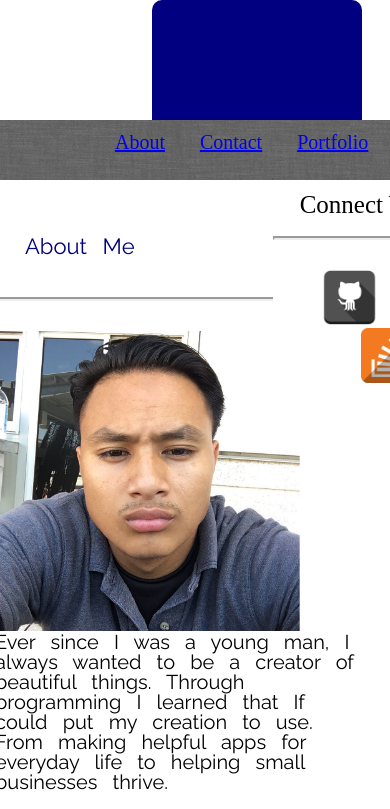
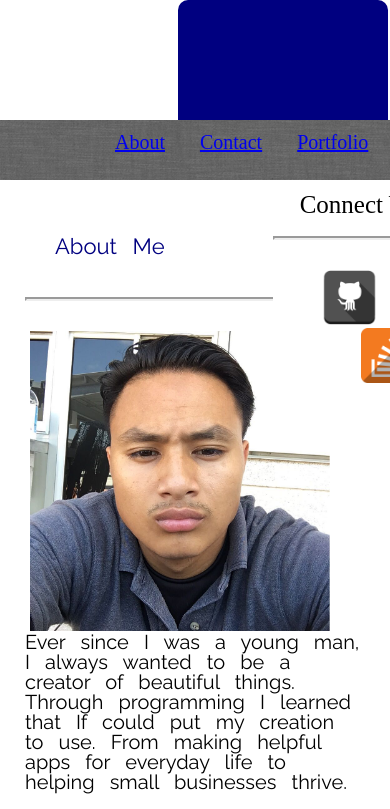
Before and after one commit to lloydowensjr/Responsive-Portfolio-1, a plain HTML site: page Basic-Portfolio/index.html in a window 390 px wide. Shown: the top 809 px of the page. Drawn offline with Linux system fonts and the light colour scheme.

Commit message:
Updated the media Query for 980px
Setting attributes to "auto" won't make them "responsive". Use the changes I have made to the CSS and work on the other two breakpoints. Have your site open in your browser, Drag your screen to the breakpoint size, 768px and 640px, Open inspector and use it to "fix" your site, then copy the code you added/changed and paste under the appropriate attribute (class or id) in your CSS... Hopefully, that makes sense.

```diff
--- a/Basic-Portfolio/Asset/css/style.css
+++ b/Basic-Portfolio/Asset/css/style.css
@@ -174,17 +174,23 @@ a {
 
 @media screen and (max-width: 980px) {
     .body-paragraph{
-        width: auto;
+
     }
     .bio{
-        width: auto;
+       	margin: 0 auto;
+    	margin-bottom: 20px;
     }
     .connecting1{
-        width: auto;
+          width: 64.5%;
+	  margin: 0 auto;
+	  height: 210px;
     }
     .top-bar{
         width: auto;
         marg: 0 auto;
+    }
+    .name-box2{
+	margin-left: 178px;
     }
     body:{
         width: auto;
```
